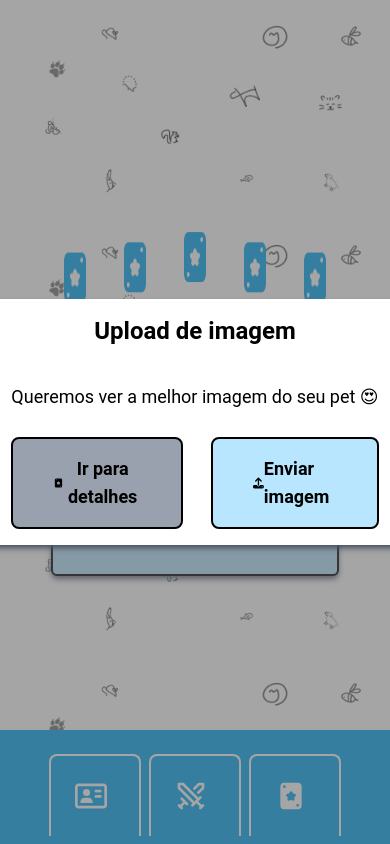
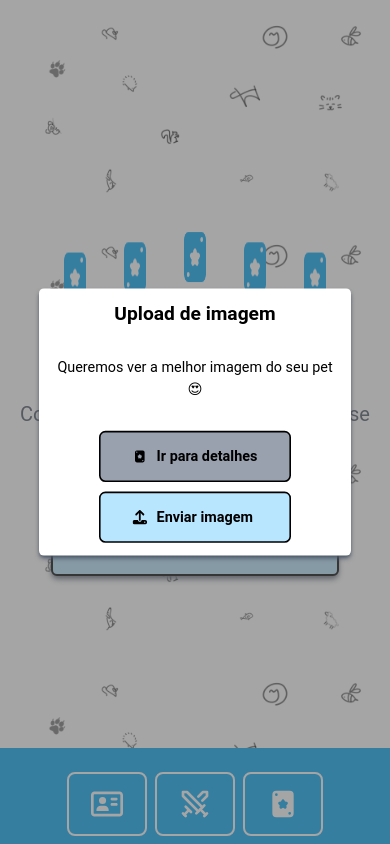
Before and after one commit to GustavoSMelo/petnet, a Next.js app: page /activities/gentcg in a window 390 px wide. Both pictures are taken after a click on the button "Gerar carta". Built offline with nearby package versions, Linux system fonts and the light colour scheme.

Commit message:
:lipstick: improving UX and responsivity

```diff
--- a/src/app/activities/gendocument/activities.style.css
+++ b/src/app/activities/gendocument/activities.style.css
@@ -112,7 +112,8 @@
                     w-72
                     cursor-pointer
                     mx-2
-                    font-bold;
+                    font-bold
+                    text-center;
 
                     .imagePreviewIcon {
                         @apply mr-2;
@@ -252,7 +253,7 @@
 
                     button,
                     label {
-                        @apply w-full;
+                        @apply w-full text-center;
                     }
                 }
             }
--- a/src/app/activities/gentcg/gentcg.style.css
+++ b/src/app/activities/gentcg/gentcg.style.css
@@ -197,6 +197,10 @@
                 button,
                 label {
                     @apply px-10 py-4 rounded-lg font-bold border-2 mx-3.5 cursor-pointer text-lg flex items-center transition-all;
+
+                    .btnClickable {
+                        @apply mr-3;
+                    }
                 }
 
                 button.unselected {
@@ -288,5 +292,30 @@
                 @apply text-xl px-3;
             }
         }
+
+        .nameInputWrapper {
+            .nameInputContainer {
+                @apply scale-90;
+            }
+        }
+
+        .uploadProfileWrapper {
+            .uploadProfileContainer {
+                @apply scale-80;
+
+                h2 {
+                    @apply text-center;
+                }
+                .btnRow {
+                    @apply flex flex-col;
+
+
+                    button,
+                    label {
+                        @apply text-center mt-3;
+                    }
+                }
+            }
+        }
     }
 }
--- a/src/app/activities/gentcg/page.tsx
+++ b/src/app/activities/gentcg/page.tsx
@@ -160,7 +160,7 @@ const GenTCG = () => {
                     cardType={formInformations.cardType}
                     ultimate={formInformations.ultimate}
                     ultimateDescription={formInformations.ultimateDescription}
-                    imagePath={formInformations.imagePath}
+                    imagePath={URL.createObjectURL(file!)}
                 />
             ) : (
                 <></>
@@ -217,7 +217,7 @@ const GenTCG = () => {
                                     }
                                 }}
                             >
-                                <TbPlayCardStarFilled />
+                                <TbPlayCardStarFilled className="btnClickable" />
                                 Ir para detalhes
                             </button>
                             <input
@@ -231,7 +231,7 @@ const GenTCG = () => {
                                 className="petCardImageLabel"
                                 htmlFor="petCardImage"
                             >
-                                <FaUpload />
+                                <FaUpload className="btnClickable" />
                                 Enviar imagem
                             </label>
                         </span>
--- a/src/components/activities/asidePanel/asidePanel.style.css
+++ b/src/components/activities/asidePanel/asidePanel.style.css
@@ -30,12 +30,24 @@
 
 @media screen and (max-width: 700px) {
     .asidePanelContainer {
-        @apply min-h-auto flex-row m-0 w-full p-0 items-center justify-center fixed bottom-0 py-2;
+        @apply min-h-auto
+        flex-row
+        m-0
+        w-full
+        items-center
+        justify-center
+        fixed
+        bottom-0
+        p-2;
         -ms-overflow-style: none;
         scrollbar-width: none;
 
         button {
-            @apply border-b-0 rounded-none rounded-t-lg mb-0 mt-4 mx-1 px-6 overflow-x-scroll;
+            @apply rounded-lg mb-0 mt-4 mx-1 overflow-x-scroll size-16 text-5xl p-0 items-center justify-center w-20;
+
+            .btnIcons {
+                @apply mr-0;
+            }
         }
     }
 
--- a/src/components/activities/canvasTCG/canvastcg.style.css
+++ b/src/components/activities/canvasTCG/canvastcg.style.css
@@ -2,11 +2,38 @@
 @import "tailwindcss";
 
 .canvasTCGContainer {
-    @apply absolute z-20 w-full h-full;
+    @apply absolute z-20 w-full h-full flex items-center justify-center flex-col;
     background-color: #60606090;
 
     .canvasTCG {
-        @apply left-2/4 top-2/4 relative;
-        transform: translate(-50%, -50%);
+        @apply scale-90;
+    }
+
+    button {
+        @apply bg-sky-500
+        text-white
+        flex
+        px-14
+        py-5
+        rounded-lg
+        font-bold
+        items-center
+        justify-center
+        shadow-gray-600
+        shadow-md
+        border-black
+        border-2
+        text-xl
+        cursor-pointer;
+
+        .btnIcon {
+            @apply mr-3;
+        }
+    }
+
+    @media screen and (max-width: 780px) {
+        .canvasTCG {
+            @apply scale-60 left-auto right-auto;
+        }
     }
 }
--- a/src/components/activities/canvasTCG/index.tsx
+++ b/src/components/activities/canvasTCG/index.tsx
@@ -1,6 +1,7 @@
-import { ICanvasTCGForm } from "@petnet/types/canvasTCG.interface";
 import "./canvastcg.style.css";
 import { useEffect, useRef } from "react";
+import { FiDownload } from "react-icons/fi";
+import { ICanvasTCGForm } from "@petnet/types/canvasTCG.interface";
 
 const CanvasTCG = ({
     atk,
@@ -22,7 +23,7 @@ const CanvasTCG = ({
         const canvasPetImage = new Image();
 
         cardStyle.src = `/assets/cards/card${cardType}.png`;
-        canvasPetImage.src = "/assets/catface.jpg";
+        canvasPetImage.src = imagePath;
 
         const mainPromise = new Promise(() => {
             cardStyle.addEventListener("load", () => {
@@ -61,9 +62,23 @@ const CanvasTCG = ({
 
                 canvasContext.font = "46px Verdana";
 
-                canvasContext.fillText(atk.toString(), 57, 560);
-                canvasContext.fillText(def.toString(), 205, 560);
-                canvasContext.fillText(magic.toString(), 350, 560);
+                canvasContext.fillText(
+                    atk.toString().length === 1 ? `0${atk}` : atk.toString(),
+                    57,
+                    560
+                );
+                canvasContext.fillText(
+                    def.toString().length === 1 ? `0${def}` : def.toString(),
+                    205,
+                    560
+                );
+                canvasContext.fillText(
+                    magic.toString().length === 1
+                        ? `0${magic}`
+                        : magic.toString(),
+                    350,
+                    560
+                );
                 canvasContext.save();
 
                 canvasContext.drawImage(canvasPetImage, 32, 75, 400, 260);
@@ -80,6 +95,19 @@ const CanvasTCG = ({
         await Promise.all([mainPromise]);
     };
 
+    const handleDownloadTCG = () => {
+        const anchor = window.document.createElement("a");
+
+        if (canvasRef.current) {
+            anchor.href = canvasRef.current.toDataURL();
+            anchor.download = "petTCG";
+
+            window.document.appendChild(anchor);
+            anchor.click();
+            window.document.removeChild(anchor);
+        }
+    };
+
     useEffect(() => {
         loadCanvas();
     }, []);
@@ -87,6 +115,9 @@ const CanvasTCG = ({
     return (
         <div className="canvasTCGContainer">
             <canvas className="canvasTCG" ref={canvasRef}></canvas>
+            <button type="button" onClick={() => handleDownloadTCG()}>
+                <FiDownload className="btnIcon" /> Download
+            </button>
         </div>
     );
 };
--- a/src/helpers/generateTcg.ts
+++ b/src/helpers/generateTcg.ts
@@ -66,6 +66,8 @@ const generateUltimate = (
             return Object.values(EUltimatesShock)[randomNumber];
         case "Water":
             return Object.values(EUltimatesWater)[randomNumber];
+        default:
+            return EUltimatesFairy["Heal"];
     }
 };
 
@@ -96,6 +98,8 @@ const generateUltimateDescription = (
             return Object.values(EUltimatesShockDescription)[randomNumber];
         case "Water":
             return Object.values(EUltimatesWaterDescription)[randomNumber];
+        default:
+            return EUltimatesFairyDescription['Heal'];
     }
 };
 
--- a/src/styles/globals.css
+++ b/src/styles/globals.css
@@ -26,6 +26,8 @@ body {
     max-width: 1920px;
     margin: auto;
     background-color: #fff;
+    background-image: url('/assets/background.png');
+    background-repeat: repeat;
 }
 
 input:focus {
--- a/src/styles/page.style.css
+++ b/src/styles/page.style.css
@@ -73,11 +73,11 @@
     }
 
     .btnLogin {
-        @apply bg-sky-500 text-white px-7 py-2 uppercase cursor-pointer font-semibold rounded-lg mt-5;
+        @apply bg-sky-500 text-white px-7 py-2 uppercase cursor-pointer font-semibold rounded-lg mt-5 border-2 border-sky-500;
     }
 
     .btnMoreInfo {
-        @apply bg-white text-sky-500 px-7 py-2 uppercase cursor-pointer font-semibold rounded-lg mt-5 border border-sky-500;
+        @apply bg-white text-sky-500 px-7 py-2 uppercase cursor-pointer font-semibold rounded-lg mt-5 border border-sky-500 border-2;
     }
 
     .btnMoreInfo,
```
